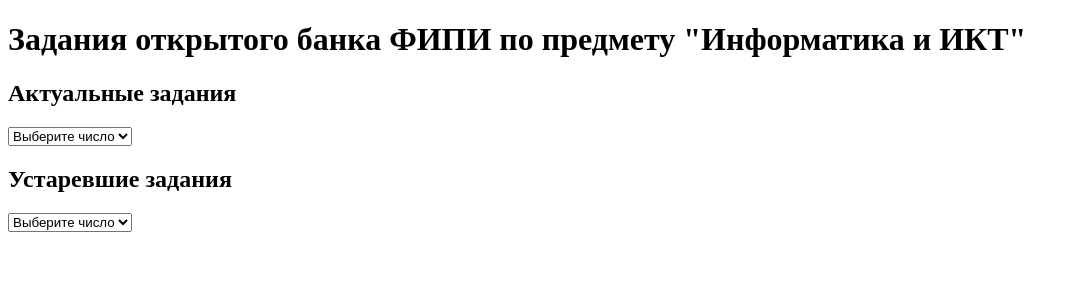
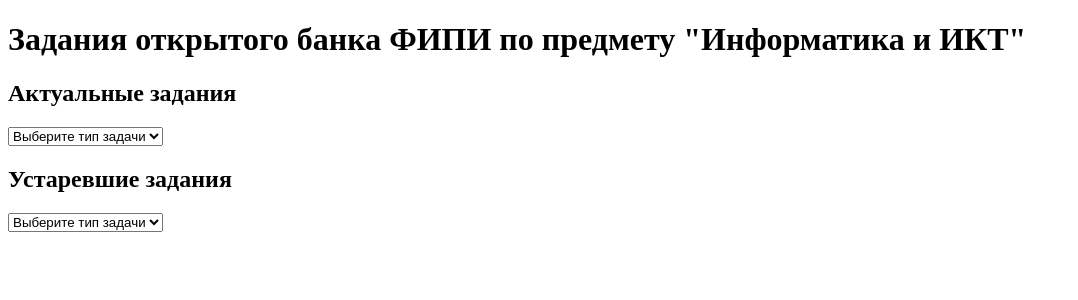
Before and after one commit to ZUB3C/FipiBankClassification, a Flask app: page / in a window 1280 px wide. Shown: the top 300 px of the page, without its empty margins (0-1078 px from the left). Run offline with Flask 3, Linux system fonts and the light colour scheme.

Commit message:
Fixed typos

```diff
--- a/web_ui/templates/index.html
+++ b/web_ui/templates/index.html
@@ -1,9 +1,9 @@
 <!DOCTYPE html>
-<html lang="en">
+<html lang="ru">
 <head>
     <meta charset="UTF-8">
     <meta name="viewport" content="width=device-width, initial-scale=1.0">
-    <title>Simple Site</title>
+    <title>ЕГЭ Информатика и ИКТ</title>
 </head>
 <body>
 
@@ -11,7 +11,7 @@
 
 <h2>Актуальные задания</h2>
 <select id="currentExamNumber">
-    <option value="0">Выберите число</option>
+    <option value="0">Выберите тип задачи</option>
     {% for i in range(1, 28) %}
     <option value="{{ i }}">{{ i }}</option>
     {% endfor %}
@@ -19,7 +19,7 @@
 
 <h2>Устаревшие задания</h2>
 <select id="outdatedExamNumber">
-    <option value="0">Выберите число</option>
+    <option value="0">Выберите тип задачи</option>
     {% for i in range(-1, -28, -1) %}
     <option value="{{ i }}">{{ i }}</option>
     {% endfor %}
```
